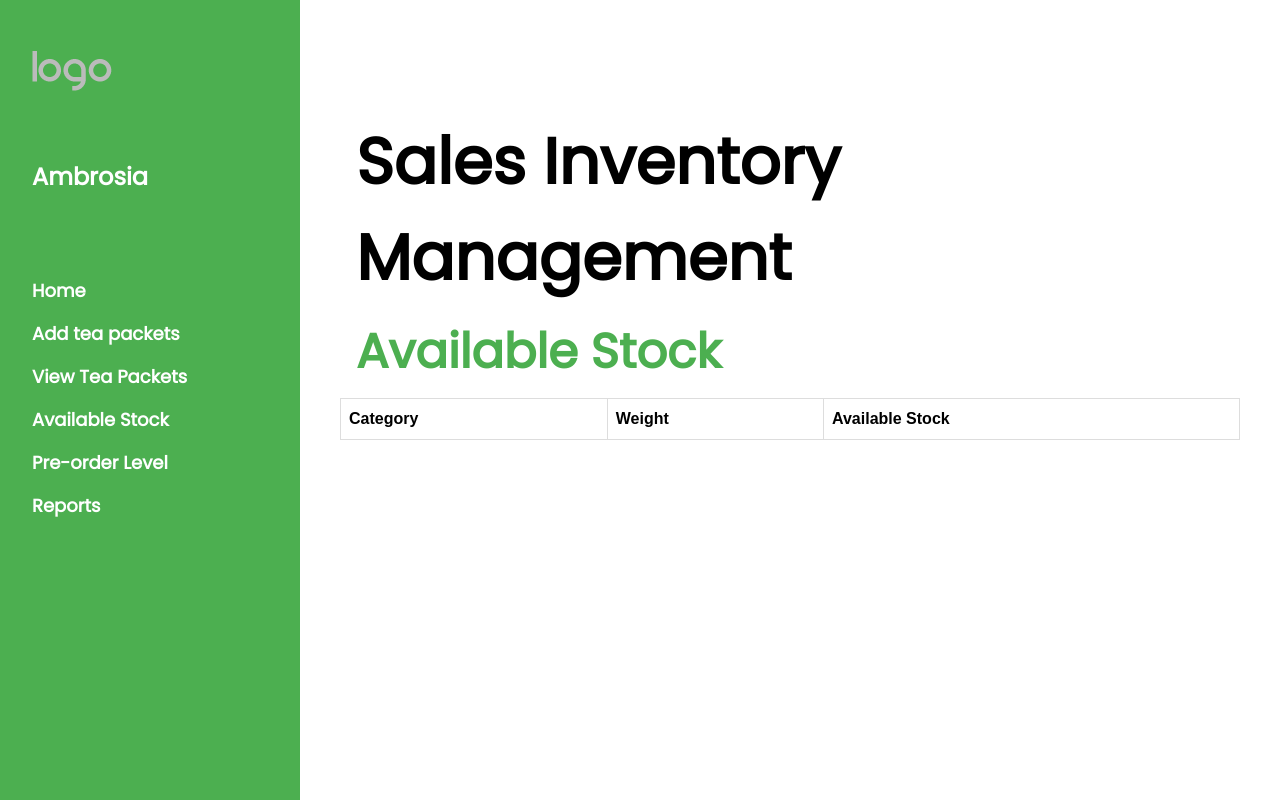
After one commit to viduraperera/Ambrosia, a Django app: page /Home/Shop/InventoryHome/availableStock in a window 1280 px wide. The commit adds this page. Run offline with Django 3.2, Linux system fonts and the light colour scheme; the visitor is signed in with stand-in values (Sample User, id 1); lists and menus that the app fills with data are empty.

Commit message:
podi nethmi added available stock and added composite key

```diff
--- a/Ambrosia_Project/urls.py
+++ b/Ambrosia_Project/urls.py
@@ -24,6 +24,8 @@ urlpatterns = [
     path('Shop/InventoryHome/addteapackets/deletepackets', views.deletepackets, name="deletepackets"),
     path('Shop/InventoryHome/viewpackets', views.viewpackets, name="viewpackets"),
 
+    path('Shop/InventoryHome/availableStock', views.availableStock, name="availableStock"),
+
     path('Shop/InventoryHome/preorderlevel', views.preorderlevel, name="preorderlevel"),
     path('Shop/InventoryHome/preorderlevel/addlevel', views.addlevel, name="addlevel"),
     path('Shop/InventoryHome/preorderlevel/editlevel', views.editlevel, name="editlevel"),
--- a/Ambrosia_Project/views.py
+++ b/Ambrosia_Project/views.py
@@ -296,6 +296,11 @@ def preorderlevel(request):
 
 
 @login_required(login_url='login')
+def availableStock (request):
+    return render(request, 'availbleStock.html')
+
+
+@login_required(login_url='login')
 def addlevel (request):
 
     formAdd = PreOrderLevelForm()
@@ -310,7 +315,9 @@ def addlevel (request):
             except Exception as e:
                 print(e)
                 pass
-
+        else:
+            messages.success(request, 'Already Exist...  ')
+            return redirect('preorderlevel')
     #aasign all objects
     array = preorder.objects.all()
 
--- /dev/null
+++ b/templates/availbleStock.html
@@ -0,0 +1,74 @@
+{% extends 'shopInventoryBase.html' %}
+
+<!-------------------------Title------------------------->
+{% block title %}Tea Shop Inventory Management{% endblock title %}
+
+<!-------------------------Head------------------------->
+    {% block headImport %}
+
+    {% endblock headImport %}
+
+{% block pageContentHeader1 %}Sales Inventory Management{% endblock pageContentHeader1 %}
+
+{% block pageContentHeader2 %}Available Stock{% endblock pageContentHeader2 %}
+
+{% block stockbtn %}ClassActive{% endblock stockbtn %}
+
+{% block content %}
+
+<!-- table -->
+<div>
+<table>
+  <tr>
+    <th>Category</th>
+    <th>Weight</th>
+	<th>Available Stock</th>
+  </tr>
+    {% for plevel in Bopf %}
+  <tr>
+
+    <td>{{ plevel.category }}</td>
+    <td>{{ plevel.weight }}</td>
+	<td>{{ plevel.preorder_level }}</td>
+
+  </tr>
+    {% endfor %}
+
+
+    {% for plevel in DUST1 %}
+  <tr>
+
+    <td>{{ plevel.category }}</td>
+    <td>{{ plevel.weight }}</td>
+	<td>{{ plevel.preorder_level }}</td>
+
+  </tr>
+    {% endfor %}
+
+    {% for plevel in DUST2 %}
+  <tr>
+
+    <td>{{ plevel.category }}</td>
+    <td>{{ plevel.weight }}</td>
+	<td>{{ plevel.preorder_level }}</td>
+
+  </tr>
+    {% endfor %}
+
+    {% for plevel in FGS %}
+  <tr>
+
+    <td>{{ plevel.category }}</td>
+    <td>{{ plevel.weight }}</td>
+	<td>{{ plevel.preorder_level }}</td>
+
+  </tr>
+    {% endfor %}
+
+</table>
+</div>
+
+<!-- End page content -->
+
+
+{% endblock content %}
--- a/templates/editlevel.html
+++ b/templates/editlevel.html
@@ -26,7 +26,6 @@
         <input type="hidden" name="pktid" value="{{ PID }}">
         <div class="form-group">
             <label for="preorder_level">Pre-order Level: </label>
-
             {{ pForm.preorder_level }}
             <br>
         </div>
--- a/templates/shopInventoryBase.html
+++ b/templates/shopInventoryBase.html
@@ -105,6 +105,7 @@ color: white;
     <a href="{% url 'home' %}" onclick="w3_close()" class="w3-bar-item w3-button w3-hover-white {% block homebtn %}{% endblock homebtn %}">Home</a>
     <a href="{% url 'addteapackets' %}" onclick="w3_close()" class="w3-bar-item w3-button w3-hover-white {% block addteabtn %}{% endblock addteabtn %}">Add tea packets</a>
     <a href="{% url 'viewpackets' %}" onclick="w3_close()" class="w3-bar-item w3-button w3-hover-white {% block viewteabtn %}{% endblock viewteabtn %}">View Tea Packets</a>
+  <a href="{% url 'availableStock' %}" onclick="w3_close()" class="w3-bar-item w3-button w3-hover-white {% block stockbtn %}{% endblock stockbtn %}">Available Stock</a>
     <a href="{% url 'preorderlevel' %}" onclick="w3_close()" class="w3-bar-item w3-button w3-hover-white {% block levelbtn %}{% endblock levelbtn %}">Pre-order Level</a>
     <a href="{% url 'inventoryreports' %}" onclick="w3_close()" class="w3-bar-item w3-button w3-hover-white {% block reportbtn %}{% endblock reportbtn %}">Reports</a>
   </div>
```
Also changed, not shown: Ambrosia_Project/models.py (+18 -8 lines).
